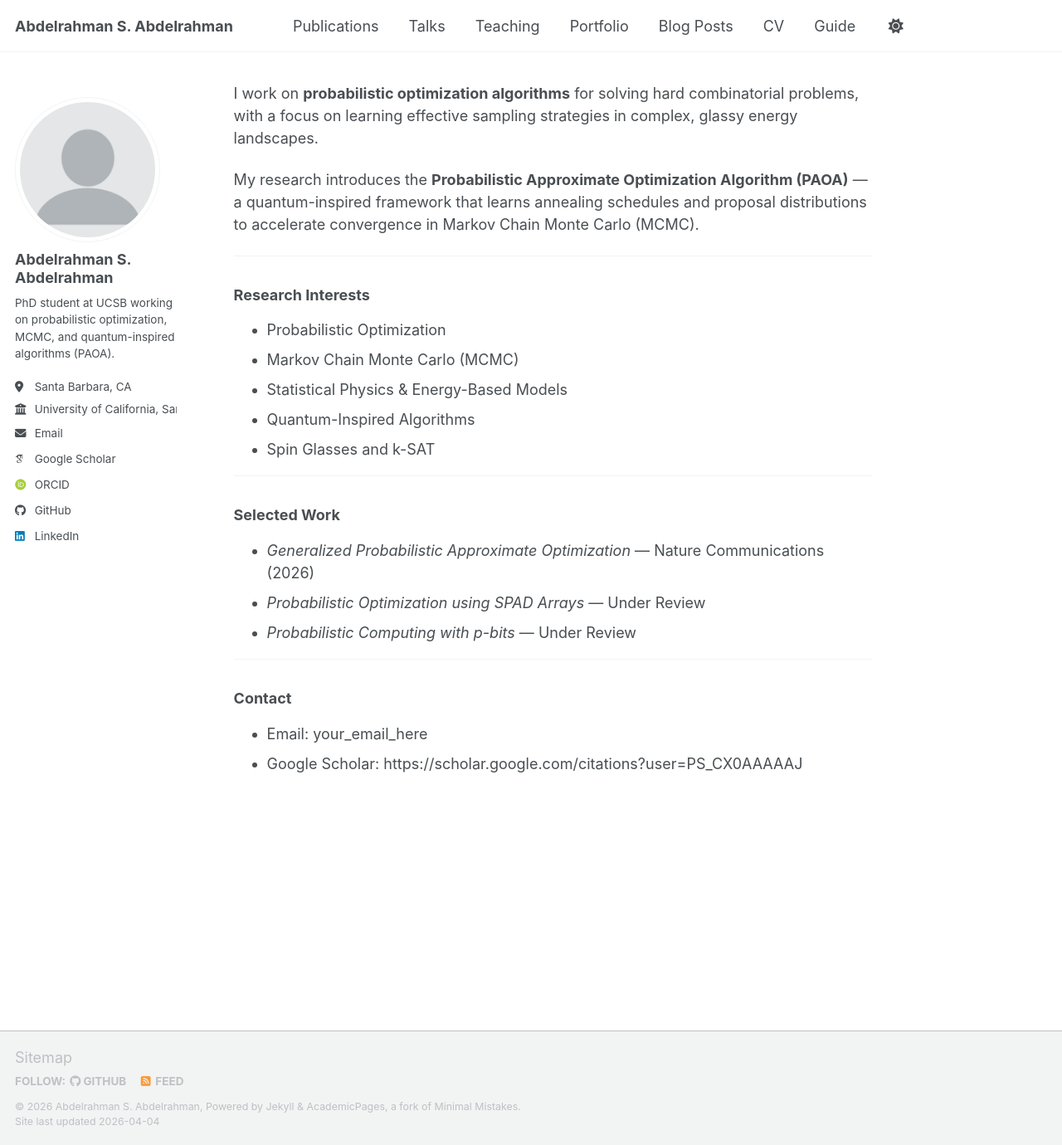
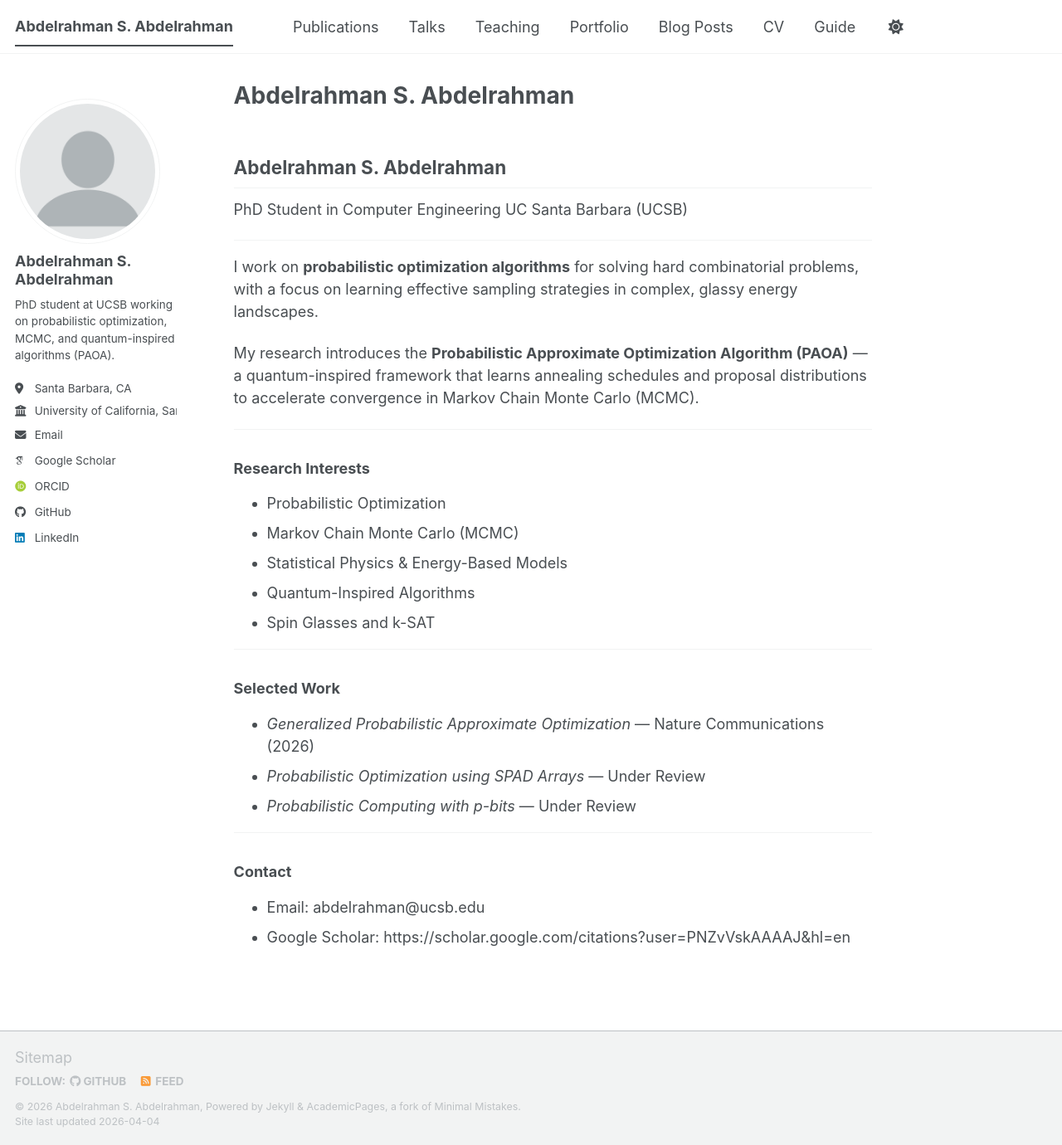
Before and after one commit to abdelrahmanseed/abdelrahmanseed.github.io, a Jekyll site: the page built from _pages/about.md, in a window 1280 px wide and 1380 px high. Shown: the whole window at 83% size. Built offline with Jekyll 4.4.1, drawn with Linux system fonts in a browser that asks for light colours; some web fonts are replaced; a script bundle is joined from its source files by our own code; library files that are not in the unit come from our copies.

Commit message:
Clean about page

```diff
--- a/_pages/about.md
+++ b/_pages/about.md
@@ -3,7 +3,8 @@
 permalink: /
 title: "Abdelrahman S. Abdelrahman"
 author_profile: true
---------------------
+
+---
 
 ## Abdelrahman S. Abdelrahman
 
@@ -38,5 +39,5 @@
 
 ### Contact
 
-* Email: your_email_here
-* Google Scholar: https://scholar.google.com/citations?user=PS_CX0AAAAAJ
+* Email: abdelrahman@ucsb.edu
+* Google Scholar: https://scholar.google.com/citations?user=PNZvVskAAAAJ&hl=en
```
